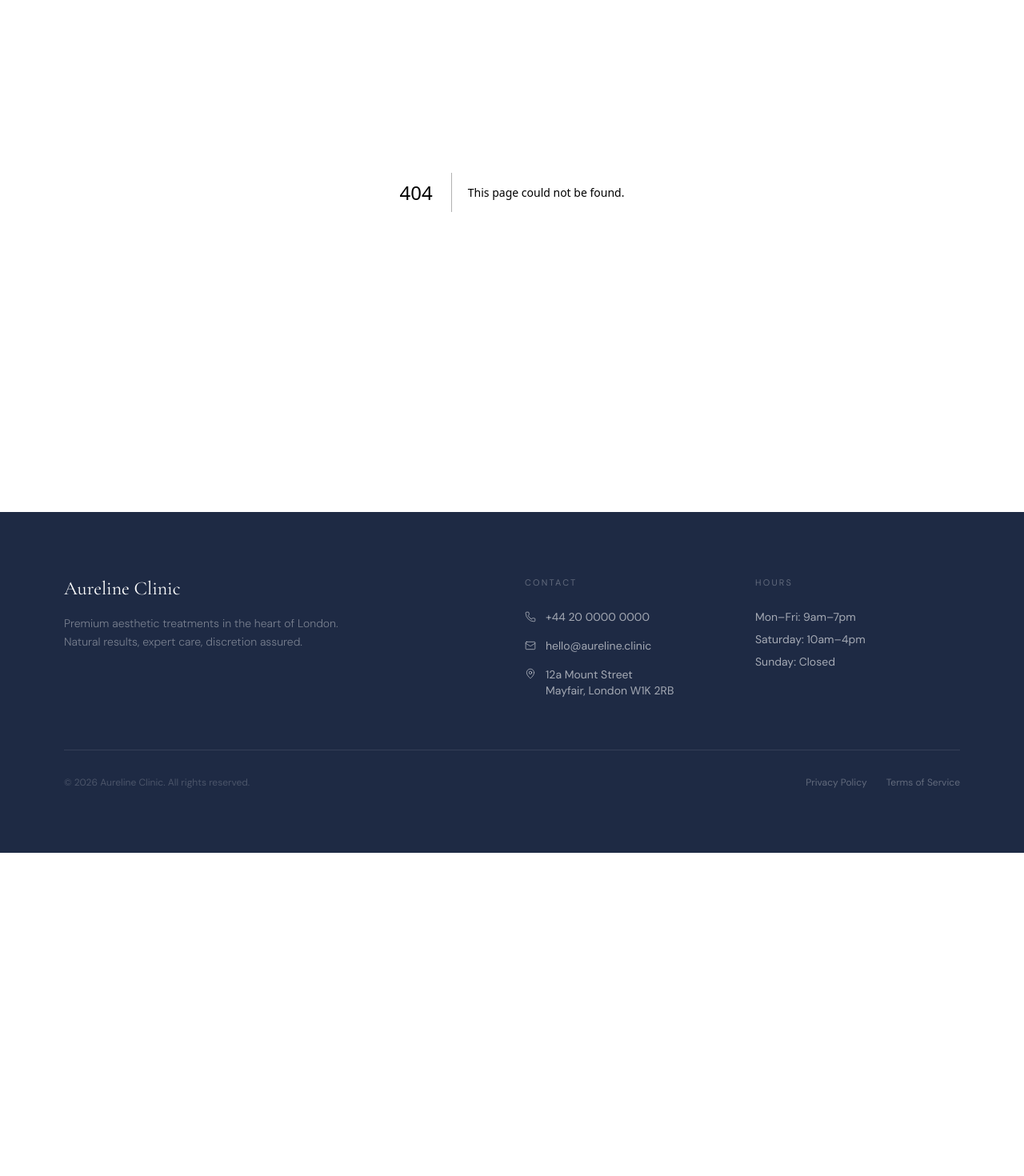
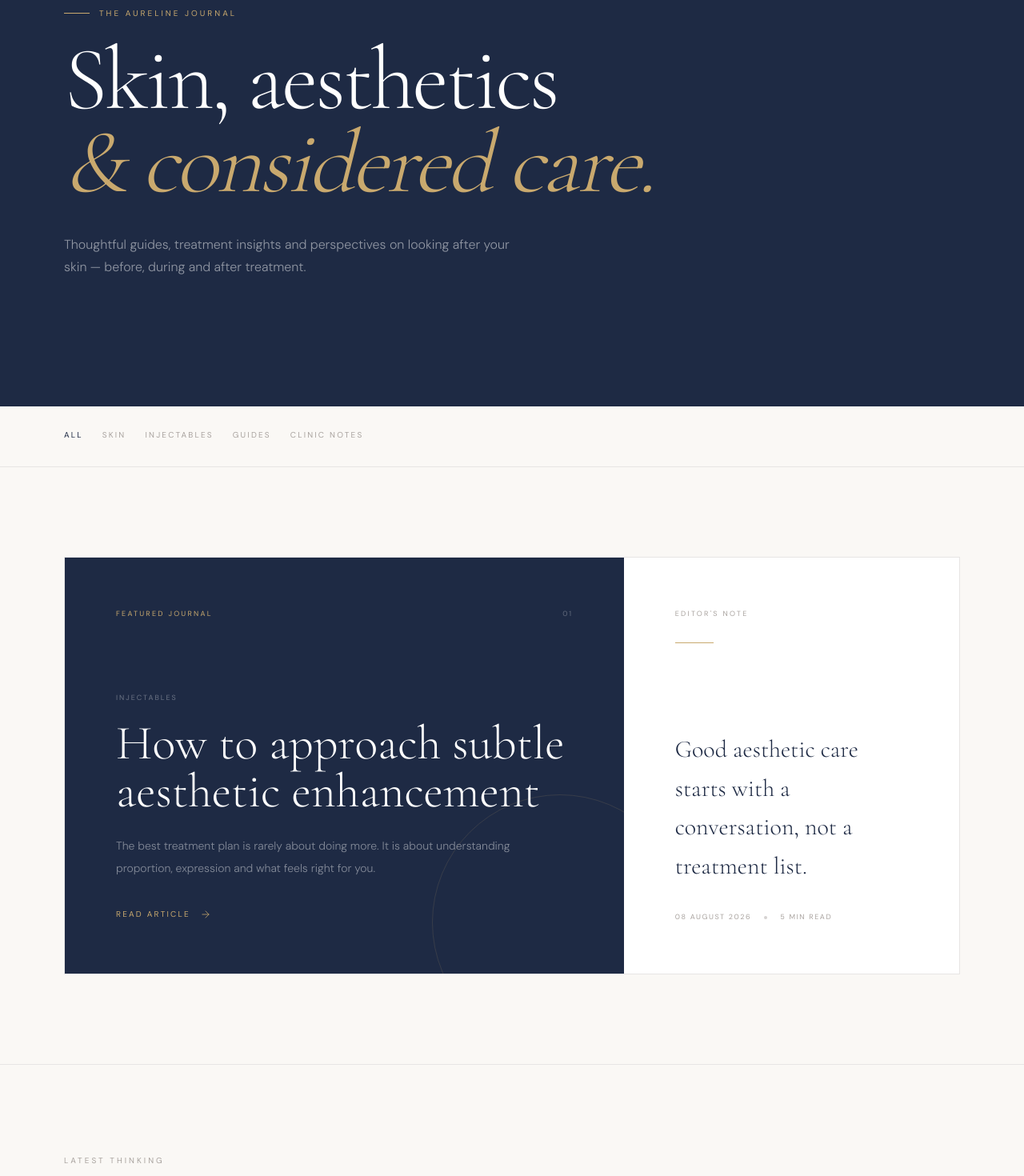
Before and after one commit to primyst/aureline, a Next.js app in the folder my-app/: page /journal in a window 1280 px wide. Before the commit this address had no page. Shown: the part 160-1630 px from the top of the page at 80% size. Before the commit the page ends 1226 px from the top, so only its background shows below. Built offline with nearby package versions, Linux system fonts and the light colour scheme.

Commit message:
Build Aureline journal page

```diff
--- /dev/null
+++ b/my-app/app/journal/page.tsx
@@ -0,0 +1,212 @@
+"use client";
+
+import Link from "next/link";
+import { motion } from "framer-motion";
+import { ArrowRight, ArrowUpRight } from "lucide-react";
+
+const articles = [
+  {
+    number: "01",
+    category: "Injectables",
+    title: "How to approach subtle aesthetic enhancement",
+    excerpt: "The best treatment plan is rarely about doing more. It is about understanding proportion, expression and what feels right for you.",
+    date: "08 August 2026",
+    read: "5 min read",
+    featured: true,
+  },
+  {
+    number: "02",
+    category: "Skin",
+    title: "What to expect after a chemical peel",
+    excerpt: "From the first few hours to the days that follow, a simple guide to caring for your skin after treatment.",
+    date: "04 August 2026",
+    read: "4 min read",
+  },
+  {
+    number: "03",
+    category: "Guides",
+    title: "Your first aesthetic consultation",
+    excerpt: "You do not need to know exactly what treatment you want. Here is what a considered consultation should feel like.",
+    date: "29 July 2026",
+    read: "3 min read",
+  },
+  {
+    number: "04",
+    category: "Injectables",
+    title: "Lip enhancement: subtle or defined?",
+    excerpt: "There is more to lip enhancement than adding volume. Shape, balance and proportion all matter.",
+    date: "22 July 2026",
+    read: "5 min read",
+  },
+  {
+    number: "05",
+    category: "Skin",
+    title: "Why skin health comes first",
+    excerpt: "A treatment can change how your skin looks today. A considered routine helps determine how it looks over time.",
+    date: "15 July 2026",
+    read: "4 min read",
+  },
+  {
+    number: "06",
+    category: "Clinic Notes",
+    title: "The Aureline approach to natural-looking results",
+    excerpt: "Our philosophy is simple: treatments should work with your features, not against them.",
+    date: "08 July 2026",
+    read: "3 min read",
+  },
+];
+
+const categories = ["All", "Skin", "Injectables", "Guides", "Clinic Notes"];
+
+export default function JournalPage() {
+  const featured = articles[0];
+  const remaining = articles.slice(1);
+
+  return (
+    <main className="bg-[#FAF8F5] text-stone-800">
+      <section className="bg-[#1E2A44] px-6 py-28 sm:px-10 lg:px-20 lg:py-40">
+        <div className="mx-auto max-w-[1440px]">
+          <motion.div
+            initial={{ opacity: 0, y: 25 }}
+            animate={{ opacity: 1, y: 0 }}
+            transition={{ duration: 0.7 }}
+            className="max-w-4xl"
+          >
+            <span className="mb-6 inline-flex items-center gap-3 text-[10px] uppercase tracking-[0.3em] text-[#C9A96E]">
+              <span className="h-px w-8 bg-[#C9A96E]" />
+              The Aureline Journal
+            </span>
+            <h1 className="font-serif text-5xl font-light leading-[0.93] tracking-[-0.03em] text-white sm:text-7xl lg:text-[7rem]">
+              Skin, aesthetics
+              <br />
+              <span className="italic text-[#C9A96E]">& considered care.</span>
+            </h1>
+            <p className="mt-9 max-w-xl text-sm font-light leading-7 text-white/50 sm:text-base">
+              Thoughtful guides, treatment insights and perspectives on looking after your skin — before, during and after treatment.
+            </p>
+          </motion.div>
+        </div>
+      </section>
+
+      <section className="border-b border-stone-200 px-6 py-7 sm:px-10 lg:px-20">
+        <div className="mx-auto flex max-w-[1200px] gap-6 overflow-x-auto whitespace-nowrap pb-1 scrollbar-hide">
+          {categories.map((category, index) => (
+            <button
+              key={category}
+              className={`text-[10px] uppercase tracking-[0.22em] transition-colors ${
+                index === 0 ? "text-[#1E2A44]" : "text-stone-400 hover:text-stone-700"
+              }`}
+            >
+              {category}
+            </button>
+          ))}
+        </div>
+      </section>
+
+      <section className="px-6 py-20 sm:px-10 lg:px-20 lg:py-28">
+        <div className="mx-auto max-w-[1200px]">
+          <div className="grid overflow-hidden border border-stone-200 bg-white lg:grid-cols-[1.25fr_0.75fr]">
+            <div className="relative min-h-[390px] overflow-hidden bg-[#1E2A44] p-8 sm:p-12 lg:min-h-[520px] lg:p-16">
+              <div className="absolute -bottom-24 -right-20 h-80 w-80 rounded-full border border-[#C9A96E]/15" />
+              <div className="relative z-10 flex h-full flex-col justify-between">
+                <div className="flex items-center justify-between">
+                  <span className="text-[9px] uppercase tracking-[0.25em] text-[#C9A96E]">Featured journal</span>
+                  <span className="text-[9px] uppercase tracking-[0.2em] text-white/30">{featured.number}</span>
+                </div>
+                <div className="max-w-xl">
+                  <p className="text-[9px] uppercase tracking-[0.22em] text-white/35">{featured.category}</p>
+                  <h2 className="mt-5 font-serif text-4xl font-light leading-[1] text-white sm:text-5xl lg:text-6xl">
+                    {featured.title}
+                  </h2>
+                  <p className="mt-6 max-w-lg text-sm font-light leading-7 text-white/45">{featured.excerpt}</p>
+                  <Link
+                    href="#article"
+                    className="mt-9 inline-flex items-center gap-3 text-[10px] uppercase tracking-[0.22em] text-[#C9A96E]"
+                  >
+                    Read article
+                    <ArrowRight size={14} strokeWidth={1.3} />
+                  </Link>
+                </div>
+              </div>
+            </div>
+            <div className="flex flex-col justify-end p-8 sm:p-12 lg:p-16">
+              <div className="mb-auto">
+                <p className="text-[9px] uppercase tracking-[0.25em] text-stone-400">Editor's note</p>
+                <div className="mt-7 h-px w-12 bg-[#C9A96E]" />
+              </div>
+              <p className="max-w-sm font-serif text-2xl font-light leading-relaxed text-[#1E2A44] sm:text-3xl">
+                Good aesthetic care starts with a conversation, not a treatment list.
+              </p>
+              <div className="mt-8 flex items-center gap-4 text-[9px] uppercase tracking-[0.18em] text-stone-400">
+                <span>{featured.date}</span>
+                <span className="h-1 w-1 rounded-full bg-stone-300" />
+                <span>{featured.read}</span>
+              </div>
+            </div>
+          </div>
+        </div>
+      </section>
+
+      <section id="article" className="border-t border-stone-200 px-6 py-20 sm:px-10 lg:px-20 lg:py-28">
+        <div className="mx-auto max-w-[1200px]">
+          <div className="mb-14 flex items-end justify-between border-b border-stone-200 pb-7">
+            <div>
+              <p className="text-[10px] uppercase tracking-[0.3em] text-stone-400">Latest thinking</p>
+              <h2 className="mt-3 font-serif text-4xl font-light text-[#1E2A44]">From the journal.</h2>
+            </div>
+            <span className="hidden text-[9px] uppercase tracking-[0.2em] text-stone-400 sm:block">06 articles</span>
+          </div>
+
+          <div className="grid gap-x-10 gap-y-16 sm:grid-cols-2 lg:grid-cols-3">
+            {remaining.map((article, index) => (
+              <motion.article
+                key={article.number}
+                initial={{ opacity: 0, y: 25 }}
+                whileInView={{ opacity: 1, y: 0 }}
+                viewport={{ once: true, margin: "-60px" }}
+                transition={{ duration: 0.55, delay: (index % 3) * 0.08 }}
+                className="group border-t border-stone-200 pt-6"
+              >
+                <div className="flex items-center justify-between">
+                  <span className="text-[9px] uppercase tracking-[0.2em] text-[#C9A96E]">{article.category}</span>
+                  <span className="text-[9px] tracking-[0.15em] text-stone-300">{article.number}</span>
+                </div>
+                <h3 className="mt-7 font-serif text-3xl font-light leading-[1.02] text-[#1E2A44] transition-colors group-hover:text-[#C9A96E]">
+                  {article.title}
+                </h3>
+                <p className="mt-5 text-xs font-light leading-6 text-stone-500">{article.excerpt}</p>
+                <div className="mt-8 flex items-center justify-between border-t border-stone-100 pt-5">
+                  <span className="text-[9px] uppercase tracking-[0.16em] text-stone-400">{article.date}</span>
+                  <ArrowUpRight size={15} strokeWidth={1.3} className="text-stone-300 transition-all group-hover:-translate-y-0.5 group-hover:translate-x-0.5 group-hover:text-[#C9A96E]" />
+                </div>
+              </motion.article>
+            ))}
+          </div>
+        </div>
+      </section>
+
+      <section className="border-t border-stone-200 bg-white px-6 py-24 sm:px-10 lg:px-20 lg:py-32">
+        <div className="mx-auto grid max-w-[1200px] gap-10 lg:grid-cols-[1fr_auto] lg:items-center">
+          <div>
+            <p className="text-[10px] uppercase tracking-[0.3em] text-stone-400">Aureline notes</p>
+            <h2 className="mt-4 max-w-2xl font-serif text-4xl font-light leading-tight text-[#1E2A44] sm:text-5xl">
+              Thoughtful care,
+              <br />
+              <span className="italic text-stone-400">delivered to your inbox.</span>
+            </h2>
+            <p className="mt-6 max-w-lg text-sm font-light leading-7 text-stone-500">
+              Occasional treatment guides, skin insights and clinic notes. No noise, just useful information.
+            </p>
+          </div>
+          <Link
+            href="/consultation"
+            className="inline-flex items-center justify-center gap-3 bg-[#1E2A44] px-8 py-4 text-[10px] uppercase tracking-[0.22em] text-white transition-colors hover:bg-[#273653]"
+          >
+            Start a Consultation
+            <ArrowRight size={14} strokeWidth={1.4} />
+          </Link>
+        </div>
+      </section>
+    </main>
+  );
+}
```
